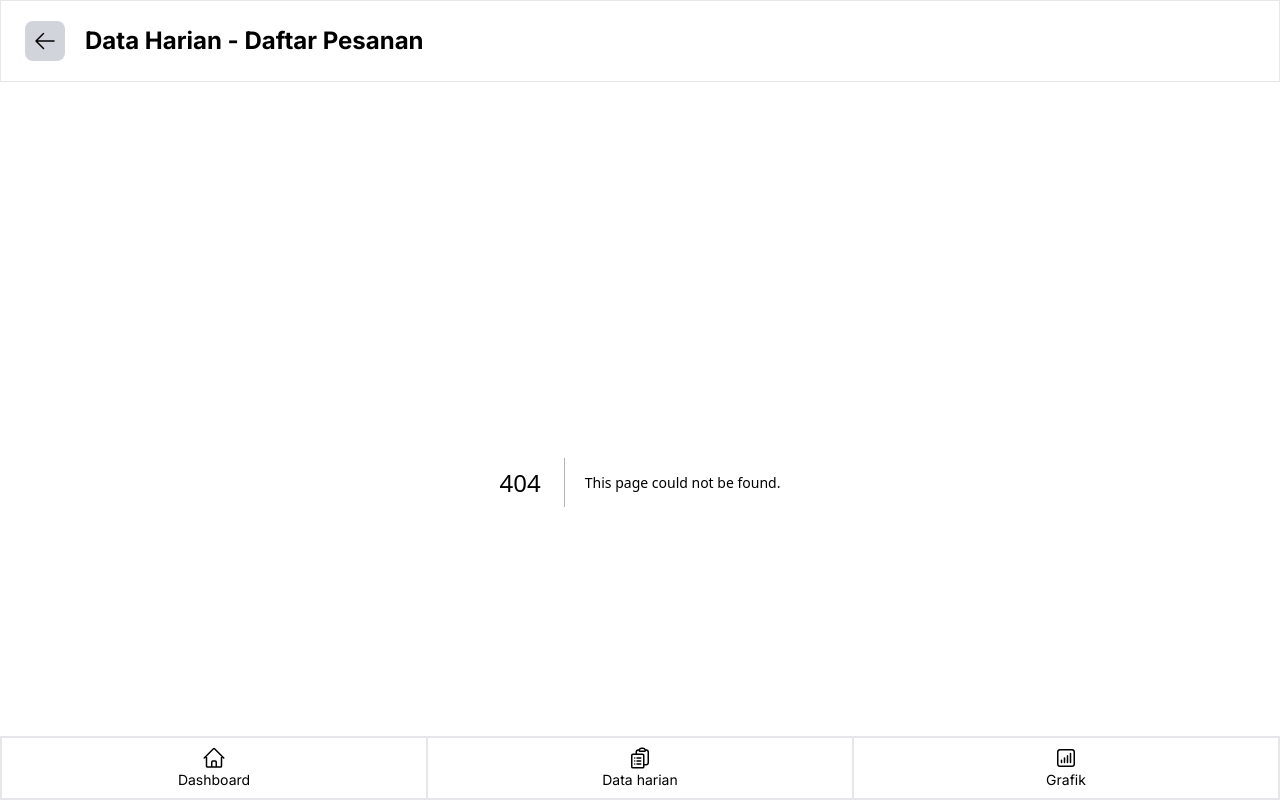
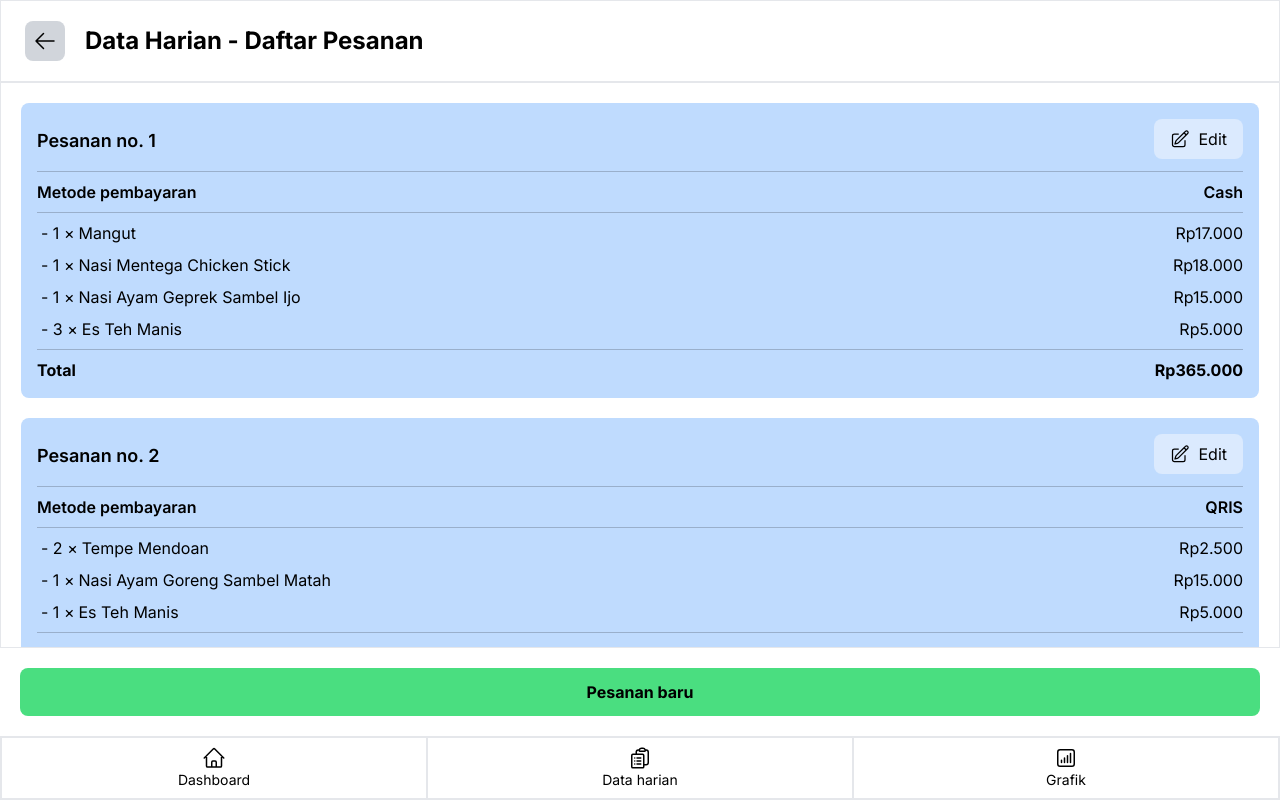
Before and after one commit to karelbondan/mreneo, a Next.js app: page /data_harian/daftar_pesanan in a window 1280 px wide. Before the commit this address had no page. Built offline with nearby package versions, Linux system fonts and the light colour scheme.

Commit message:
Changed path; Adjusted styles and placements

```diff
--- /dev/null
+++ b/app/data_harian/daftar_pesanan/dummy_data/daftar_pesanan_customer.js
@@ -0,0 +1,74 @@
+export default [
+    {
+        _id: "273GH291NNNFR03WKFN921",
+        date: "2024-8-1T18:18:30.000Z",
+        pesanan: [
+            {
+                _id: "someidlolidk1",
+                id_makanan: "H9SJA08AJSKNAVZ7XC52N32",
+                identifier: "mangut",
+                nama_makanan: "Mangut",
+                harga: 17000,
+                jumlah: 1
+            },
+            {
+                _id: "someidlolidk2",
+                id_makanan: "H9SJA08AJSKNAVZ7XC52N34",
+                identifier: "mentega_chicken_stick",
+                nama_makanan: "Nasi Mentega Chicken Stick",
+                harga: 18000,
+                jumlah: 1
+            },
+            {
+                _id: "someidlolidk3",
+                id_makanan: "H9SJA08AJSKNAVZ7XC52N35",
+                identifier: "geprek_ijo",
+                nama_makanan: "Nasi Ayam Geprek Sambel Ijo",
+                harga: 15000,
+                jumlah: 1
+            },
+            {
+                _id: "someidlolidk4",
+                id_makanan: "H9SJA08AJSKNAVZ7XC52N96",
+                identifier: "es_teh_manis",
+                nama_makanan: "Es Teh Manis",
+                harga: 5000,
+                jumlah: 3
+            },
+        ],
+        total_harga: 365000,
+        metode_pembayaran: "Cash"
+    },
+    {
+        _id: "GH8Y3RHFEJDG824HTJKL",
+        date: "2024-8-1T18:18:30.000Z",
+        pesanan: [
+            {
+                _id: "someidlolidk9",
+                id_makanan: "H9SJA08AJSKNAVZ7XC52N32",
+                identifier: "mendoan",
+                nama_makanan: "Tempe Mendoan",
+                harga: 2500,
+                jumlah: 2
+            },
+            {
+                _id: "someidlolidk10",
+                id_makanan: "H9SJA08AJSKNAVZ7XC52N34",
+                identifier: "ayam_goreng_matah",
+                nama_makanan: "Nasi Ayam Goreng Sambel Matah",
+                harga: 15000,
+                jumlah: 1
+            },
+            {
+                _id: "someidlolidk11",
+                id_makanan: "H9SJA08AJSKNAVZ7XC52N96",
+                identifier: "es_teh_manis",
+                nama_makanan: "Es Teh Manis",
+                harga: 5000,
+                jumlah: 1
+            },
+        ],
+        total_harga: 322500,
+        metode_pembayaran: "QRIS"
+    },
+]
--- /dev/null
+++ b/app/data_harian/daftar_pesanan/dummy_data/edit_pesanan.js
@@ -0,0 +1,40 @@
+export default {
+    _id: "273GH291NNNFR03WKFN921",
+    date: "2024-8-1T18:18:30.000Z",
+    pesanan: [
+        {
+            _id: "someididk1",
+            id_makanan: "H9SJA08AJSKNAVZ7XC52N32",
+            identifier: "mangut",
+            nama_makanan: "Mangut",
+            harga: 17000,
+            jumlah: 1
+        },
+        {
+            _id: "someididk2",
+            id_makanan: "H9SJA08AJSKNAVZ7XC52N34",
+            identifier: "mentega_chicken_stick",
+            nama_makanan: "Nasi Mentega Chicken Stick",
+            harga: 18000,
+            jumlah: 1
+        },
+        {
+            _id: "someididk3",
+            id_makanan: "H9SJA08AJSKNAVZ7XC52N35",
+            identifier: "geprek_ijo",
+            nama_makanan: "Nasi Ayam Geprek Sambel Ijo",
+            harga: 15000,
+            jumlah: 1
+        },
+        {
+            _id: "someididk4",
+            id_makanan: "H9SJA08AJSKNAVZ7XC52N96",
+            identifier: "es_teh_manis",
+            nama_makanan: "Es Teh Manis",
+            harga: 5000,
+            jumlah: 3
+        },
+    ],
+    total_harga: 365000,
+    metode_pembayaran: "Cash"
+}
--- /dev/null
+++ b/app/data_harian/daftar_pesanan/page.tsx
@@ -0,0 +1,28 @@
+import React from 'react'
+import PesananDummy from "./dummy_data/daftar_pesanan_customer.js"
+import { DaftarPesanan } from '@/types/common';
+import PesananCard from '@/components/cards/pesanan';
+
+export default function Pesanan() {
+    const orders: DaftarPesanan[] | undefined = PesananDummy;
+    return (
+        <div className=' h-full flex flex-col'>
+            <div className={`h-full border overflow-auto p-5 space-y-5 ${orders ? "space-y-2" : "flex items-center justify-center"}`}>
+                {orders ? orders.map((pesanan, index) => {
+                    return <PesananCard data={pesanan} pesanan_no={index + 1} />
+                }) : (
+                    <p className='opacity-50 text-center'>
+                        Belum ada pesanan yang ditambahkan.
+                        Tambah pesanan baru menggunakan tombol "Pesanan baru"
+                        di bawah.
+                    </p>
+                )}
+            </div>
+            <div className='flex items-center justify-center p-5'>
+                <button className='bg-green-400 p-3 w-full font-bold rounded-lg active:scale-90 transition-all'>
+                    Pesanan baru
+                </button>
+            </div>
+        </div>
+    )
+}
--- /dev/null
+++ b/app/data_harian/daftar_pesanan/pesanan_baru/newOrderBt.tsx
@@ -0,0 +1,7 @@
+import React from 'react'
+
+export default function newOrderBt() {
+  return (
+    <div>newOrderBt</div>
+  )
+}
--- /dev/null
+++ b/app/data_harian/daftar_pesanan/pesanan_baru/page.tsx
@@ -0,0 +1,7 @@
+import React from 'react'
+
+export default function PesananBaru() {
+  return (
+    <div>PesananBaru</div>
+  )
+}
--- /dev/null
+++ b/app/data_harian/daftar_pesanan/ubah_pesanan/page.tsx
@@ -0,0 +1,85 @@
+'use client'
+import React, { useRef } from 'react'
+import EditPesananData from '../dummy_data/edit_pesanan'
+import { DaftarPesanan, PopupHandle } from '@/types/common';
+import UbahPesananCard from '@/components/cards/pesanan/ubah';
+import CustomDropdown from '@/components/dropdown';
+import CustomPopup from '@/components/popup';
+
+export default function UbahPesanan() {
+  // TODO: ubah ini jadi get data dari database (pake usestate sama useeffect)
+  const data: DaftarPesanan = EditPesananData;
+  // let pesanan = data.pesanan;
+  const confirmationDialog = useRef<PopupHandle>(null);
+  const cancellationDialog = useRef<PopupHandle>(null);
+  const deletionDialog = useRef<PopupHandle>(null);
+  return (
+    <div className='flex flex-col h-full'>
+      {/* popup declarations */}
+      <CustomPopup
+        title='Simpan perubahan?'
+        positiveButtonTitle='Simpan'
+        onPositiveClick={() => { }}
+        negativeButtonTitle='Tunggu dulu'
+        ref={confirmationDialog}
+      >
+        <p>Simpan perubahan data pada pesanan ini ke database?</p>
+      </CustomPopup>
+      <CustomPopup
+        title='Batalkan perubahan?'
+        positiveButtonTitle='OK'
+        negativeButtonTitle='Tunggu dulu'
+        ref={cancellationDialog}
+      >
+        <p>Yakin ingin membatalkan? Data-data yang telah diubah pada pesanan ini tidak akan disimpan ke database.</p>
+      </CustomPopup>
+      <CustomPopup
+        title='Hapus pesanan ini?'
+        positiveButtonTitle='Ya, hapus'
+        negativeButtonTitle='Tunggu dulu'
+        ref={deletionDialog}
+      >
+        <p className='pr-10'>Pesanan ini beserta datanya akan dihapus dari database dan tidak akan bisa dikembalikan lagi. Yakin ingin melanjutkan?</p>
+      </CustomPopup>
+      {/* main page */}
+      <div className='h-full p-4 space-y-2 overflow-auto'>
+        <h2 className='font-bold text-lg'>Pesanan no. 2</h2>
+        <div className='flex items-center justify-between'>
+          <p>Metode pembayaran</p>
+          <div className='w-2/5'>
+            <CustomDropdown title='Pilih metode pembayaran'
+              pilihan={["1", "2"]} />
+          </div>
+        </div>
+        <hr className='border-black/20' />
+        {data.pesanan.map((makanan, nomor) => {
+          return <UbahPesananCard
+            data={makanan}
+            makanan_no={nomor + 1} />
+        })}
+        <hr className='border-transparent h-2' />
+        <button className='w-full bg-green-400 font-semibold rounded-lg active:scale-95 transition-all p-3'>
+          Tambah makanan
+        </button>
+        <div className='flex gap-2'>
+          <button
+            onClick={() => cancellationDialog.current?.show()}
+            className='w-full bg-blue-200 p-3 rounded-lg active:scale-90 transition-all'>
+            Batal
+          </button>
+          <button className='w-full bg-green-400 p-3 rounded-lg active:scale-90 transition-all font-bold'
+            onClick={() => confirmationDialog.current?.show()}
+          >
+            Simpan
+          </button>
+        </div>
+        <button
+          onClick={() => deletionDialog.current?.show()}
+          className='w-full bg-red-300 rounded-lg active:scale-95 transition-all p-3'>
+          Hapus pesanan
+        </button>
+        <hr className='border-transparent' />
+      </div>
+    </div>
+  )
+}
```
Also changed, not shown: app/data_harian/pesanan_baru/page.tsx (deleted).
